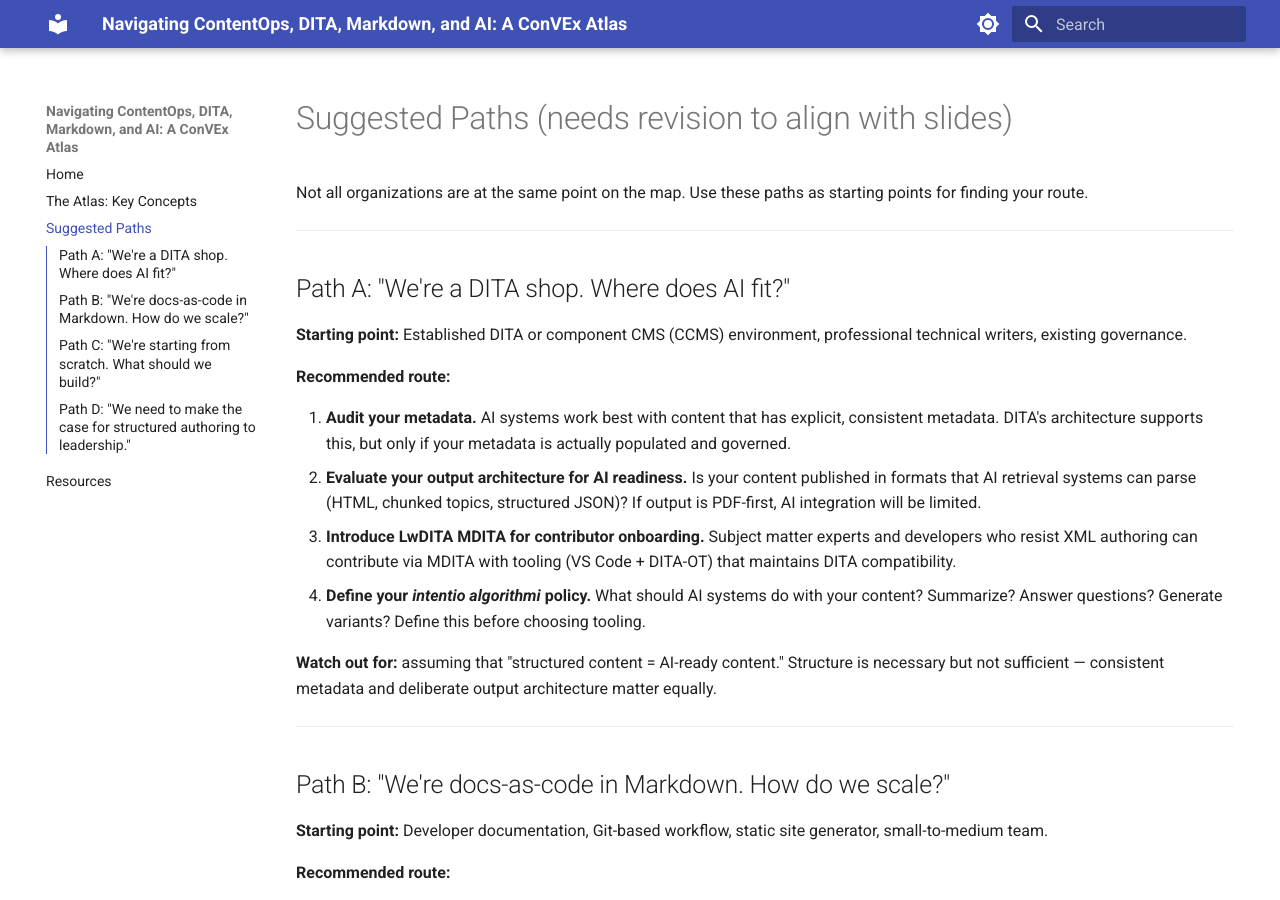
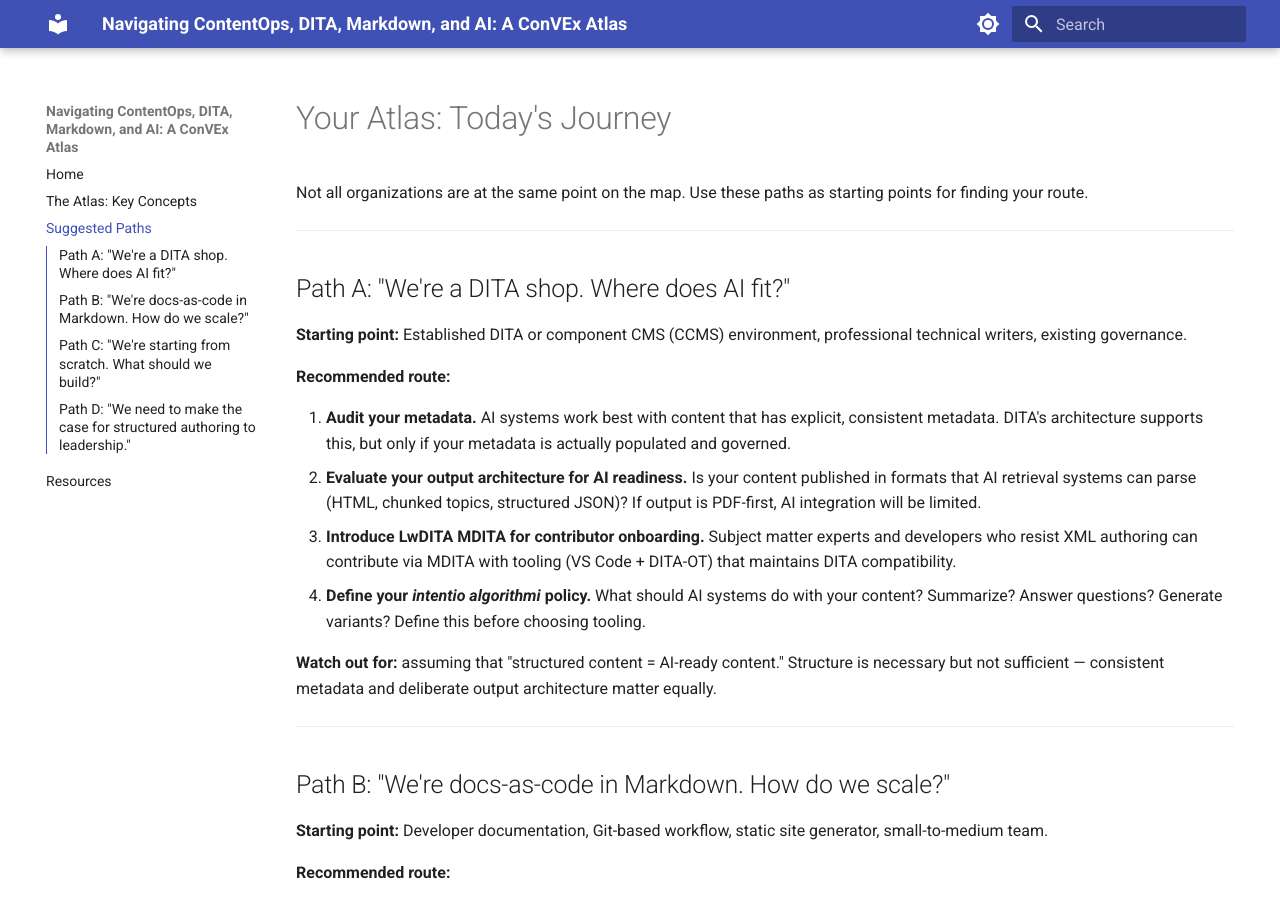
Before and after one commit to VT-Evia/convex-atlas-handout, an MkDocs documentation site: the page built from docs/paths.md, in a window 1280 px wide and 900 px high. Built offline with MkDocs 1.6.1 and Material for MkDocs 9.7.7, drawn with Linux system fonts in a browser that asks for light colours.

Commit message:
fixed some gaps

```diff
--- a/docs/paths.md
+++ b/docs/paths.md
@@ -1,4 +1,4 @@
-# Suggested Paths (needs revision to align with slides)
+# Your Atlas: Today's Journey
 
 Not all organizations are at the same point on the map. Use these paths as starting points for finding your route.
 
```
